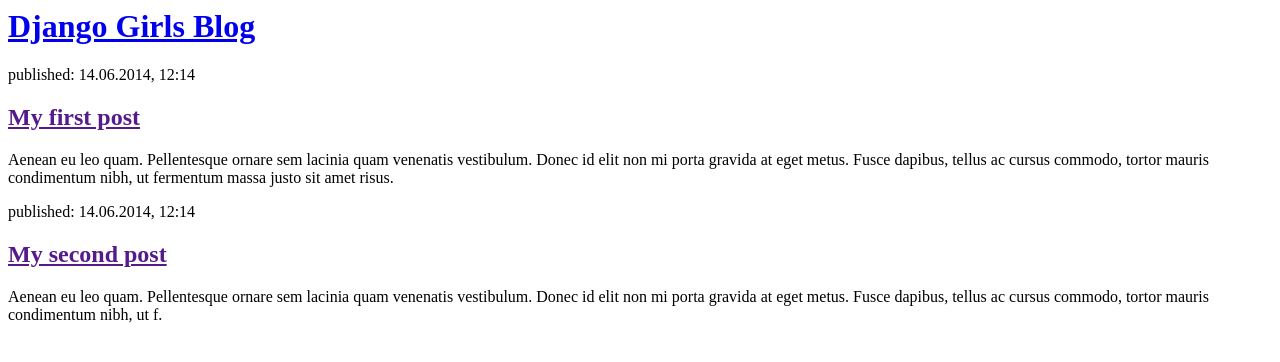
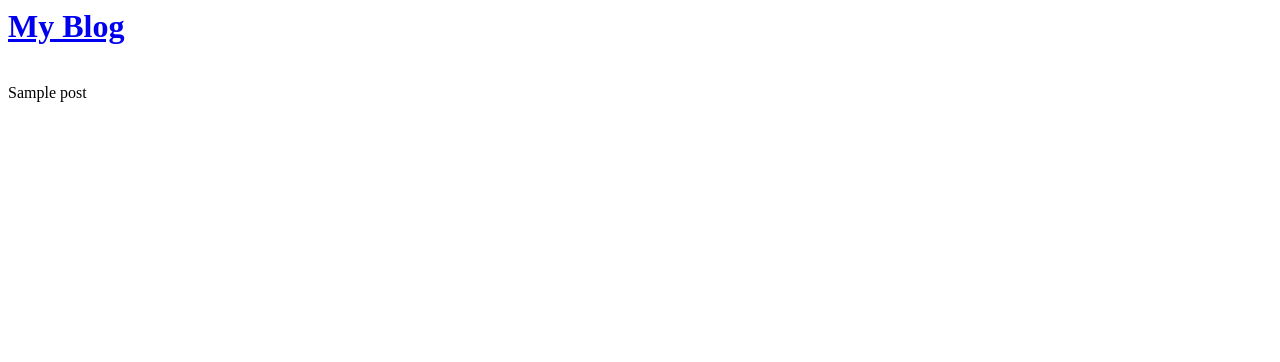
Before and after one commit to masshunter/myblog, a Django app: page / in a window 1280 px wide. Shown: the top 362 px of the page. Run offline with Django 3.2, Linux system fonts and the light colour scheme; tables that the repository leaves empty hold one stand-in row (values such as "Sample post").

Commit message:
model added

```diff
--- a/blog/templates/blog/post_list.html
+++ b/blog/templates/blog/post_list.html
@@ -4,19 +4,13 @@
     </head>
     <body>
         <div>
-            <h1><a href="/">Django Girls Blog</a></h1>
+            <h1><a href="/">My Blog</a></h1>
+            <br>
+            {% for post in posts %}
+              {{post}}
+              <br>
+            {% endfor %}
         </div>
 
-        <div>
-            <p>published: 14.06.2014, 12:14</p>
-            <h2><a href="">My first post</a></h2>
-            <p>Aenean eu leo quam. Pellentesque ornare sem lacinia quam venenatis vestibulum. Donec id elit non mi porta gravida at eget metus. Fusce dapibus, tellus ac cursus commodo, tortor mauris condimentum nibh, ut fermentum massa justo sit amet risus.</p>
-        </div>
-
-        <div>
-            <p>published: 14.06.2014, 12:14</p>
-            <h2><a href="">My second post</a></h2>
-            <p>Aenean eu leo quam. Pellentesque ornare sem lacinia quam venenatis vestibulum. Donec id elit non mi porta gravida at eget metus. Fusce dapibus, tellus ac cursus commodo, tortor mauris condimentum nibh, ut f.</p>
-        </div>
     </body>
 </html>
--- a/blog/views.py
+++ b/blog/views.py
@@ -1,5 +1,8 @@
 from django.shortcuts import render
+from django.utils import timezone
+from .models import Post
 
 # Create your views here.
 def post_list(request):
-    return render(request, 'blog/post_list.html', {})
+    posts = Post.objects.all()
+    return render(request, 'blog/post_list.html', {'posts':posts})
```
